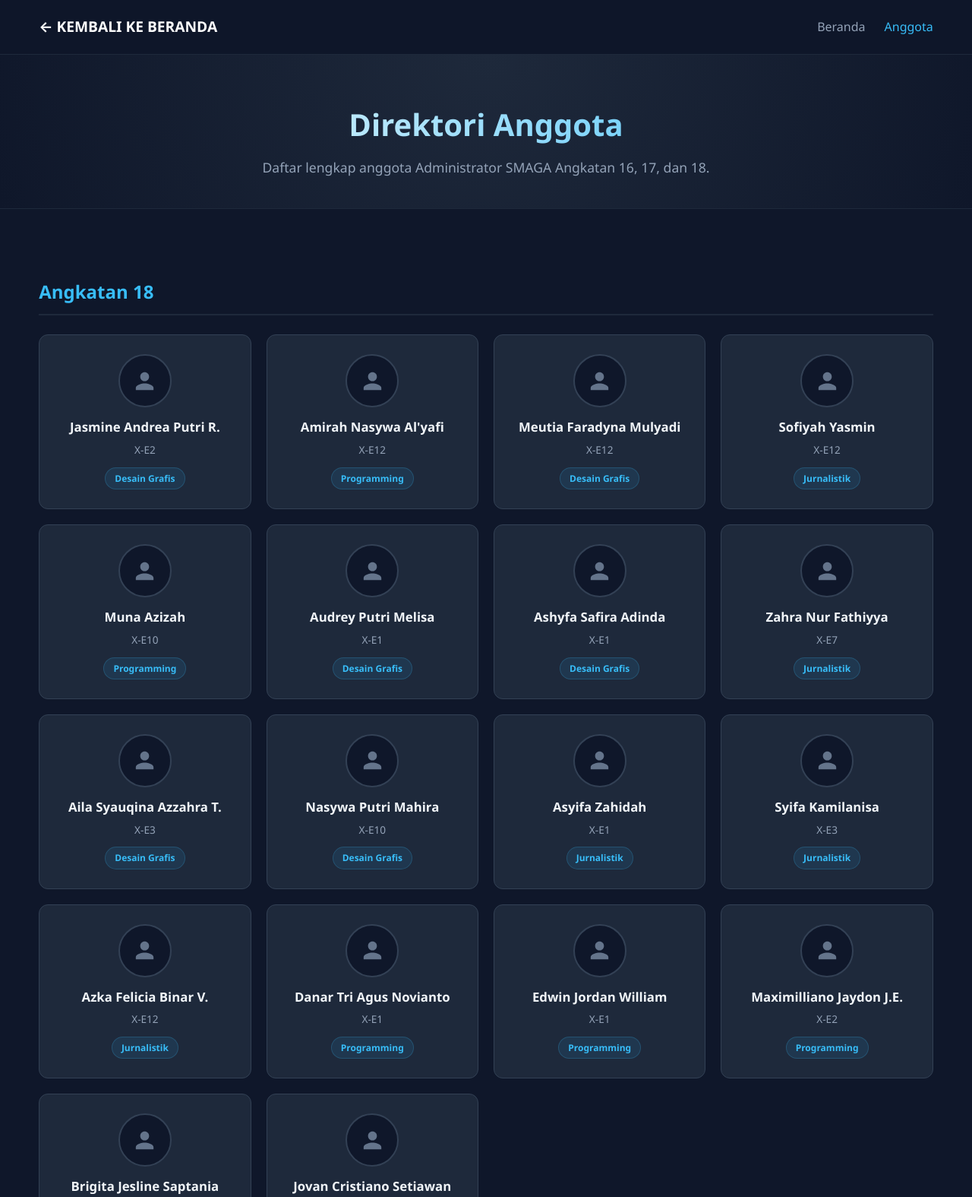
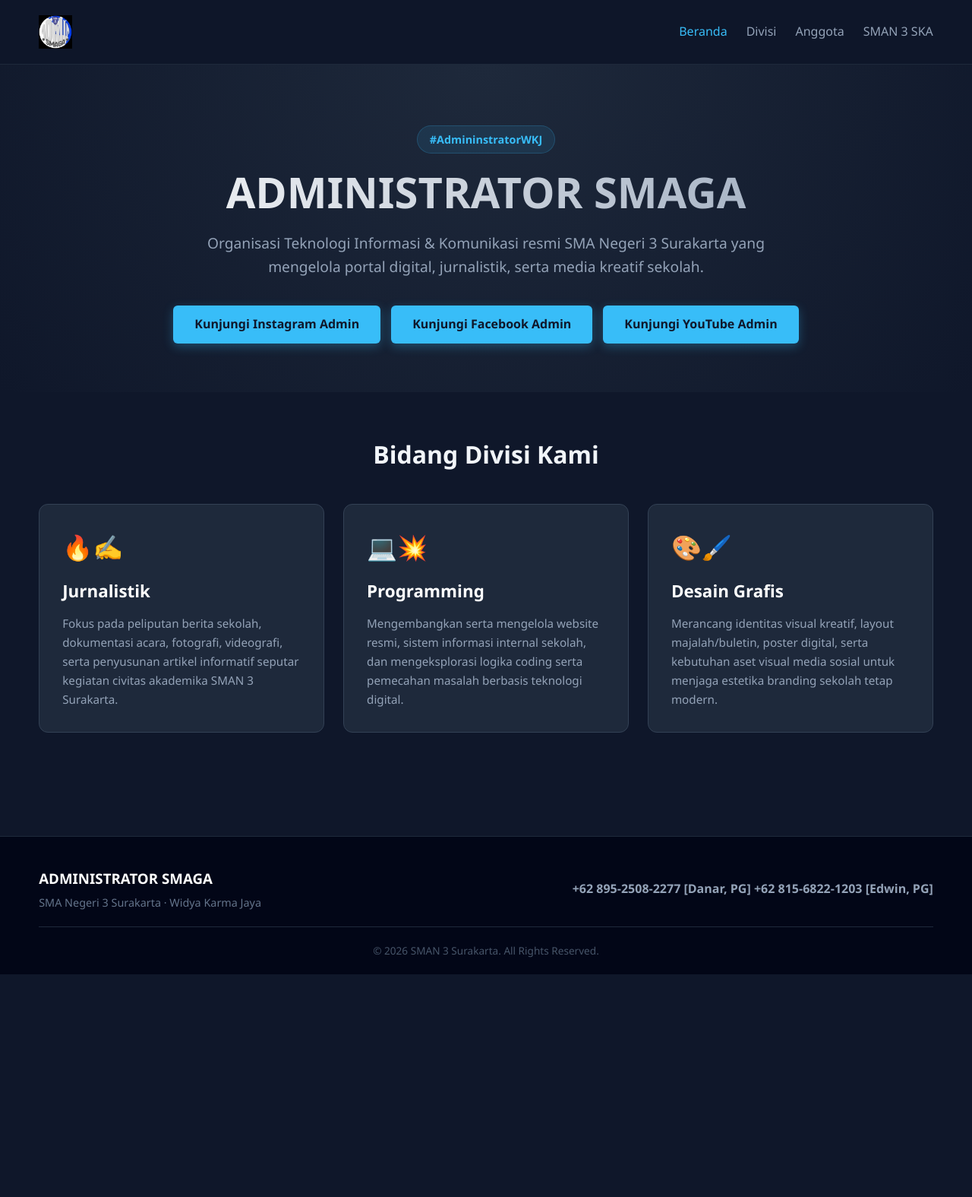
Before and after one commit to agusdanar50-max/admin-pg-tugas-web, a plain HTML site: page index.html in a window 1280 px wide. Shown: the top 1575 px of the page at 76% size. After the commit the page ends 1282 px from the top, so only its background shows below. Drawn offline with Linux system fonts and the light colour scheme.

Commit message:
Update index.html

```diff
--- a/index.html
+++ b/index.html
@@ -3,7 +3,7 @@
 <head>
     <meta charset="UTF-8">
     <meta name="viewport" content="width=device-width, initial-scale=1.0">
-    <title>Daftar Anggota | ADMINISTRATOR SMAGA</title>
+    <title>ADMINISTRATOR SMAGA | Official Website</title>
     <style>
         * {
             margin: 0;
@@ -41,11 +41,13 @@
             display: flex;
             align-items: center;
             gap: 12px;
-            font-weight: 700;
-            font-size: 1.2rem;
-            color: #fff;
-            text-decoration: none;
-            cursor: pointer;
+        }
+        .logo-image {
+            display: block;
+            width: auto;
+            height: 44px;
+            max-width: 180px;
+            object-fit: contain;
         }
         .nav-links {
             display: flex;
@@ -62,209 +64,269 @@
             color: #38bdf8;
         }
 
-        /* Header Halaman */
-        .page-header {
-            padding: 60px 0 40px;
+        /* Hero Section */
+        .hero {
+            padding: 80px 0 64px;
             text-align: center;
             background: radial-gradient(circle at top, #1e293b 0%, #0f172a 100%);
-            border-bottom: 1px solid #1e293b;
         }
-        .page-header h1 {
-            font-size: 2.5rem;
+        .hashtag {
+            display: inline-block;
+            background-color: rgba(56, 189, 248, 0.1);
+            color: #38bdf8;
+            padding: 6px 16px;
+            border-radius: 20px;
+            font-weight: 600;
+            font-size: 0.9rem;
+            margin-bottom: 20px;
+            border: 1px solid rgba(56, 189, 248, 0.2);
+        }
+        .hero h1 {
+            font-size: 3.5rem;
+            line-height: 1.1;
             font-weight: 800;
-            background: linear-gradient(to right, #fff, #38bdf8);
+            margin-bottom: 20px;
+            background: linear-gradient(to right, #fff, #94a3b8);
             -webkit-background-clip: text;
             -webkit-text-fill-color: transparent;
-            margin-bottom: 10px;
         }
-        .page-header p {
+        .hero p {
+            font-size: 1.2rem;
+            line-height: 1.65;
+            max-width: 750px;
+            margin: 0 auto 35px auto;
             color: #94a3b8;
-            font-size: 1.1rem;
+        }
+        .btn {
+            display: inline-block;
+            padding: 12px 28px;
+            min-height: 48px;
+            border-radius: 6px;
+            text-decoration: none;
+            font-weight: 600;
+            transition: all 0.3s ease;
+        }
+        .hero-actions {
+            display: flex;
+            justify-content: center;
+            flex-wrap: wrap;
+            gap: 14px;
+        }
+        .btn-instagram,
+        .btn-youtube,
+        .btn-facebook {
+            background-color: #38bdf8;
+            color: #0f172a;
+            box-shadow: 0 4px 14px rgba(56, 189, 248, 0.3);
+        }
+        .btn-instagram:hover,
+        .btn-youtube:hover,
+        .btn-facebook:hover {
+            background-color: #0ea5e9;
+            transform: translateY(-2px);
         }
 
-        /* Anggota Grid Section */
-        .anggota-section {
-            padding: 40px 0 80px;
+        /* Divisi Section */
+        .divisions-section {
+            padding: 56px 0;
         }
-        .angkatan-title {
-            font-size: 1.5rem;
-            color: #38bdf8;
-            margin: 50px 0 25px;
-            border-bottom: 2px solid #1e293b;
-            padding-bottom: 10px;
-            display: flex;
-            align-items: center;
-            gap: 10px;
+        .section-title {
+            text-align: center;
+            font-size: 2rem;
+            margin-bottom: 40px;
+            font-weight: 700;
         }
-        .member-grid {
+        .divisions-grid {
             display: grid;
-            grid-template-columns: repeat(auto-fill, minmax(220px, 1fr));
-            gap: 20px;
+            grid-template-columns: repeat(auto-fit, minmax(min(100%, 280px), 1fr));
+            gap: 25px;
         }
-
-        /* Member Card dengan Foto Anonim */
-        .member-card {
+        .div-card {
+            display: block;
+            min-width: 0;
+            overflow-wrap: anywhere;
             background-color: #1e293b;
-            padding: 25px 20px;
+            border: 1px solid #334155;
+            padding: 30px;
             border-radius: 12px;
-            border: 1px solid #334155;
-            text-align: center;
+            color: inherit;
+            text-decoration: none;
             transition: transform 0.3s, border-color 0.3s;
         }
-        .member-card:hover {
+        .div-card:hover,
+        .div-card:focus-visible {
             transform: translateY(-5px);
             border-color: #38bdf8;
         }
-        .anon-photo {
-            width: 70px;
-            height: 70px;
-            border-radius: 50%;
-            background-color: #0f172a;
-            border: 2px solid #334155;
-            margin: 0 auto 15px;
+        .div-card:focus-visible {
+            outline: 2px solid #38bdf8;
+            outline-offset: 3px;
+        }
+        .div-icon {
+            font-size: 2rem;
+            margin-bottom: 15px;
+            display: inline-block;
+        }
+        .div-card h3 {
+            font-size: 1.4rem;
+            margin-bottom: 12px;
+            color: #fff;
+        }
+        .div-card p {
+            color: #94a3b8;
+            font-size: 0.95rem;
+            line-height: 1.65;
+        }
+
+        /* Footer */
+        footer {
+            background-color: #020617;
+            border-top: 1px solid #1e293b;
+            padding: 40px 0 20px 0;
+            margin-top: 80px;
+        }
+        .footer-content {
             display: flex;
+            justify-content: space-between;
             align-items: center;
-            justify-content: center;
+            flex-wrap: wrap;
+            gap: 20px;
+            padding-bottom: 20px;
+        }
+        .footer-brand h3 {
+            color: #fff;
+            margin-bottom: 5px;
+        }
+        .footer-brand p {
             color: #64748b;
+            font-size: 0.9rem;
         }
-        .anon-photo svg {
-            width: 35px;
-            height: 35px;
-            fill: currentColor;
+        .footer-social a {
+            color: #94a3b8;
+            text-decoration: none;
+            font-weight: 600;
+            transition: color 0.3s;
         }
-        .member-card h4 {
-            color: #f1f5f9;
-            margin-bottom: 8px;
-            font-size: 1.05rem;
-            line-height: 1.3;
+        .footer-social a:hover {
+            color: #38bdf8;
         }
-        .member-card p {
+        .copyright {
+            text-align: center;
+            border-top: 1px solid #1e293b;
+            padding-top: 20px;
+            color: #475569;
             font-size: 0.85rem;
-            color: #94a3b8;
-            margin-bottom: 12px;
-        }
-        .member-badge {
-            display: inline-block;
-            padding: 4px 12px;
-            background: rgba(56, 189, 248, 0.1);
-            color: #38bdf8;
-            border-radius: 20px;
-            font-size: 0.75rem;
-            font-weight: 600;
-            border: 1px solid rgba(56, 189, 248, 0.2);
         }
 
         @media (max-width: 768px) {
             .nav-links { display: none; }
-            .page-header h1 { font-size: 2rem; }
-            .member-grid { grid-template-columns: repeat(auto-fill, minmax(160px, 1fr)); }
-            .member-card { padding: 20px 15px; }
-            .member-card h4 { font-size: 0.95rem; }
+            .hero { padding: 64px 0 48px; }
+            .hero h1 { font-size: 2.1rem; }
+            .hero p { font-size: 1.05rem; }
+            .divisions-section { padding: 44px 0; }
+            .section-title { font-size: 1.75rem; margin-bottom: 28px; }
+            .divisions-grid { grid-template-columns: minmax(0, 1fr); gap: 18px; }
+            .div-card { padding: 24px; }
+            .hero-actions {
+                flex-direction: column;
+                align-items: center;
+                gap: 12px;
+            }
+            .hero-actions .btn {
+                width: min(100%, 320px);
+                text-align: center;
+            }
+            footer { margin-top: 48px; padding-top: 32px; }
+            .footer-content { flex-direction: column; text-align: center; }
+        }
+        @media (max-width: 420px) {
+            .hero { padding: 52px 0 40px; }
+            .hero h1 { font-size: 1.8rem; }
+            .hero p { font-size: 1rem; }
+            .hashtag { font-size: 0.8rem; }
+            .section-title { font-size: 1.5rem; }
+            .div-card { padding: 20px; }
+            .div-card h3 { font-size: 1.25rem; }
+            .div-card p { font-size: 0.9rem; }
+            .hero-actions .btn { padding: 12px 18px; }
         }
     </style>
 </head>
 <body>
 
-    <!-- Navigasi -->
+    <!-- Navbar -->
     <header>
         <div class="container">
             <nav>
-                <a href="index.html" onclick="if(document.referrer) { history.back(); return false; }" class="logo-area">
-                    &larr; KEMBALI KE BERANDA
-                </a>
+                <div class="logo-area">
+                    <img class="logo-image" src="imagosdeo/LogoAdminRealNoFekFek100Persen.jpg" alt="Administrator SMAGA" onerror="this.style.display='none'">
+                </div>
                 <ul class="nav-links">
-                    <li><a href="index.html">Beranda</a></li>
-                    <li><a href="#" class="active">Anggota</a></li>
+                    <li><a href="#" class="active">Beranda</a></li>
+                    <li><a href="#divisi">Divisi</a></li>
+                    <!-- Tautan ke Halaman Anggota -->
+                    <li><a href="anggota.html">Anggota</a></li>
+                    <li><a href="https://sman3-slo.sch.id/" target="_blank">SMAN 3 SKA</a></li>
                 </ul>
             </nav>
         </div>
     </header>
 
-    <!-- Header Halaman -->
-    <section class="page-header">
+    <section class="hero" id="home">
         <div class="container">
-            <h1>Direktori Anggota</h1>
-            <p>Daftar lengkap anggota Administrator SMAGA Angkatan 16, 17, dan 18.</p>
+            <span class="hashtag">#AdmininstratorWKJ</span>
+            <h1>ADMINISTRATOR SMAGA</h1>
+            <p>Organisasi Teknologi Informasi & Komunikasi resmi SMA Negeri 3 Surakarta yang mengelola portal digital, jurnalistik, serta media kreatif sekolah.</p>
+            <div class="hero-actions">
+                <a href="https://www.instagram.com/adminsmaga/" target="_blank" rel="noopener noreferrer" class="btn btn-instagram">Kunjungi Instagram Admin</a>
+                <a href="https://www.facebook.com/p/Administrator-Smaga-100063067727322/" target="_blank" rel="noopener noreferrer" class="btn btn-facebook">Kunjungi Facebook Admin</a>
+                <a href="https://youtube.com/@administratorsmaga3364?si=0BDfOEh_OyTd3XZL/" target="_blank" rel="noopener noreferrer" class="btn btn-youtube">Kunjungi YouTube Admin</a>
+            </div>
         </div>
     </section>
 
-    <!-- Section Data Anggota -->
-    <section class="container anggota-section">
+    <!-- Divisi Section -->
+    <section class="container" id="divisi">
+        <div class="divisions-section">
+            <h2 class="section-title">Bidang Divisi Kami</h2>
+            <div class="divisions-grid">
+                <a class="div-card" href="#" onclick="return false;">
+                    <span class="div-icon">🔥✍️</span>
+                    <h3>Jurnalistik</h3>
+                    <p>Fokus pada peliputan berita sekolah, dokumentasi acara, fotografi, videografi, serta penyusunan artikel informatif seputar kegiatan civitas akademika SMAN 3 Surakarta.</p>
+                </a>
+                <a class="div-card" href="#" onclick="return false;">
+                    <span class="div-icon">💻💥</span>
+                    <h3>Programming</h3>
+                    <p>Mengembangkan serta mengelola website resmi, sistem informasi internal sekolah, dan mengeksplorasi logika coding serta pemecahan masalah berbasis teknologi digital.</p>
+                </a>
+                <a class="div-card" href="#" onclick="return false;">
+                    <span class="div-icon">🎨🖌️</span>
+                    <h3>Desain Grafis</h3>
+                    <p>Merancang identitas visual kreatif, layout majalah/buletin, poster digital, serta kebutuhan aset visual media sosial untuk menjaga estetika branding sekolah tetap modern.</p>
+                </a>
+            </div>
+        </div>
+    </section>
 
-        <!-- Template Foto Anonim (SVG) -->
-        <svg style="display: none;">
-            <symbol id="icon-user" viewBox="0 0 24 24">
-                <path d="M12 12c2.21 0 4-1.79 4-4s-1.79-4-4-4-4 1.79-4 4 1.79 4 4 4zm0 2c-2.67 0-8 1.34-8 4v2h16v-2c0-2.66-5.33-4-8-4z"/>
-            </symbol>
-        </svg>
-
-        <!-- ANGKATAN 18 -->
-        <h3 class="angkatan-title">Angkatan 18</h3>
-        <div class="member-grid">
-            <div class="member-card"><div class="anon-photo"><svg><use href="#icon-user"></use></svg></div><h4>Jasmine Andrea Putri R.</h4><p>X-E2</p><span class="member-badge">Desain Grafis</span></div>
-            <div class="member-card"><div class="anon-photo"><svg><use href="#icon-user"></use></svg></div><h4>Amirah Nasywa Al'yafi</h4><p>X-E12</p><span class="member-badge">Programming</span></div>
-            <div class="member-card"><div class="anon-photo"><svg><use href="#icon-user"></use></svg></div><h4>Meutia Faradyna Mulyadi</h4><p>X-E12</p><span class="member-badge">Desain Grafis</span></div>
-            <div class="member-card"><div class="anon-photo"><svg><use href="#icon-user"></use></svg></div><h4>Sofiyah Yasmin</h4><p>X-E12</p><span class="member-badge">Jurnalistik</span></div>
-            <div class="member-card"><div class="anon-photo"><svg><use href="#icon-user"></use></svg></div><h4>Muna Azizah</h4><p>X-E10</p><span class="member-badge">Programming</span></div>
-            <div class="member-card"><div class="anon-photo"><svg><use href="#icon-user"></use></svg></div><h4>Audrey Putri Melisa</h4><p>X-E1</p><span class="member-badge">Desain Grafis</span></div>
-            <div class="member-card"><div class="anon-photo"><svg><use href="#icon-user"></use></svg></div><h4>Ashyfa Safira Adinda</h4><p>X-E1</p><span class="member-badge">Desain Grafis</span></div>
-            <div class="member-card"><div class="anon-photo"><svg><use href="#icon-user"></use></svg></div><h4>Zahra Nur Fathiyya</h4><p>X-E7</p><span class="member-badge">Jurnalistik</span></div>
-            <div class="member-card"><div class="anon-photo"><svg><use href="#icon-user"></use></svg></div><h4>Aila Syauqina Azzahra T.</h4><p>X-E3</p><span class="member-badge">Desain Grafis</span></div>
-            <div class="member-card"><div class="anon-photo"><svg><use href="#icon-user"></use></svg></div><h4>Nasywa Putri Mahira</h4><p>X-E10</p><span class="member-badge">Desain Grafis</span></div>
-            <div class="member-card"><div class="anon-photo"><svg><use href="#icon-user"></use></svg></div><h4>Asyifa Zahidah</h4><p>X-E1</p><span class="member-badge">Jurnalistik</span></div>
-            <div class="member-card"><div class="anon-photo"><svg><use href="#icon-user"></use></svg></div><h4>Syifa Kamilanisa</h4><p>X-E3</p><span class="member-badge">Jurnalistik</span></div>
-            <div class="member-card"><div class="anon-photo"><svg><use href="#icon-user"></use></svg></div><h4>Azka Felicia Binar V.</h4><p>X-E12</p><span class="member-badge">Jurnalistik</span></div>
-            <div class="member-card"><div class="anon-photo"><svg><use href="#icon-user"></use></svg></div><h4>Danar Tri Agus Novianto</h4><p>X-E1</p><span class="member-badge">Programming</span></div>
-            <div class="member-card"><div class="anon-photo"><svg><use href="#icon-user"></use></svg></div><h4>Edwin Jordan William</h4><p>X-E1</p><span class="member-badge">Programming</span></div>
-            <div class="member-card"><div class="anon-photo"><svg><use href="#icon-user"></use></svg></div><h4>Maximilliano Jaydon J.E.</h4><p>X-E2</p><span class="member-badge">Programming</span></div>
-            <div class="member-card"><div class="anon-photo"><svg><use href="#icon-user"></use></svg></div><h4>Brigita Jesline Saptania</h4><p>X-E2</p><span class="member-badge">Jurnalistik</span></div>
-            <div class="member-card"><div class="anon-photo"><svg><use href="#icon-user"></use></svg></div><h4>Jovan Cristiano Setiawan</h4><p>X-E3</p><span class="member-badge">Jurnalistik</span></div>
+    <!-- Footer -->
+    <footer>
+        <div class="container">
+            <div class="footer-content">
+                <div class="footer-brand">
+                    <h3>ADMINISTRATOR SMAGA</h3>
+                    <p>SMA Negeri 3 Surakarta · Widya Karma Jaya</p>
+                </div>
+                <div class="footer-social">
+                    <a href="https://wa.me/6289525082277" target="_blank">+62 895-2508-2277 [Danar, PG]</a>
+                    <a href="https://wa.me/6281568221023" target="_blank">+62 815-6822-1203 [Edwin, PG]</a>
+                </div>
+            </div>
+            <div class="copyright">
+                &copy; 2026 SMAN 3 Surakarta. All Rights Reserved.
+            </div>
         </div>
-
-        <!-- ANGKATAN 17 -->
-        <h3 class="angkatan-title">Angkatan 17</h3>
-        <div class="member-grid">
-            <div class="member-card"><div class="anon-photo"><svg><use href="#icon-user"></use></svg></div><h4>Angga Pratama</h4><p>XI-F4</p><span class="member-badge">Jurnalistik</span></div>
-            <div class="member-card"><div class="anon-photo"><svg><use href="#icon-user"></use></svg></div><h4>Adelia Callysta Putri</h4><p>XI-F4</p><span class="member-badge">Jurnalistik</span></div>
-            <div class="member-card"><div class="anon-photo"><svg><use href="#icon-user"></use></svg></div><h4>Adriel Brian Bagustama</h4><p>XI-F1</p><span class="member-badge">Jurnalistik</span></div>
-            <div class="member-card"><div class="anon-photo"><svg><use href="#icon-user"></use></svg></div><h4>Aswin Apta Ady D.</h4><p>XI-F2</p><span class="member-badge">Programming</span></div>
-            <div class="member-card"><div class="anon-photo"><svg><use href="#icon-user"></use></svg></div><h4>Gilang Rivalinov Tri C.</h4><p>XI-F8</p><span class="member-badge">Desain Grafis</span></div>
-            <div class="member-card"><div class="anon-photo"><svg><use href="#icon-user"></use></svg></div><h4>Fauzan Ahnaf Ma'rufi</h4><p>XI-F2</p><span class="member-badge">Desain Grafis</span></div>
-            <div class="member-card"><div class="anon-photo"><svg><use href="#icon-user"></use></svg></div><h4>Daninggar Madi Putri</h4><p>XI-F3</p><span class="member-badge">Desain Grafis</span></div>
-            <div class="member-card"><div class="anon-photo"><svg><use href="#icon-user"></use></svg></div><h4>Habibi Muhammad Y.</h4><p>XI-F2</p><span class="member-badge">Programming</span></div>
-            <div class="member-card"><div class="anon-photo"><svg><use href="#icon-user"></use></svg></div><h4>Arfa Al Ghifari Prabowo</h4><p>XI-F3</p><span class="member-badge">Programming</span></div>
-            <div class="member-card"><div class="anon-photo"><svg><use href="#icon-user"></use></svg></div><h4>Yuma Asyhari</h4><p>XI-F1</p><span class="member-badge">Programming</span></div>
-            <div class="member-card"><div class="anon-photo"><svg><use href="#icon-user"></use></svg></div><h4>Amira Qonita Safaraz</h4><p>XI-F2</p><span class="member-badge">Programming</span></div>
-            <div class="member-card"><div class="anon-photo"><svg><use href="#icon-user"></use></svg></div><h4>Naufall Nizaar Saputra</h4><p>XI-F1</p><span class="member-badge">Programming</span></div>
-            <div class="member-card"><div class="anon-photo"><svg><use href="#icon-user"></use></svg></div><h4>Dhafino Satria Pradana</h4><p>XI-F1</p><span class="member-badge">Programming</span></div>
-            <div class="member-card"><div class="anon-photo"><svg><use href="#icon-user"></use></svg></div><h4>Djangkep Geraldo Sahadi</h4><p>XI-F5</p><span class="member-badge">Jurnalistik</span></div>
-            <div class="member-card"><div class="anon-photo"><svg><use href="#icon-user"></use></svg></div><h4>Aqila Putri Ricona</h4><p>XI-F3</p><span class="member-badge">Jurnalistik</span></div>
-            <div class="member-card"><div class="anon-photo"><svg><use href="#icon-user"></use></svg></div><h4>Salsabila Putri Nania</h4><p>XI-F1</p><span class="member-badge">Jurnalistik</span></div>
-            <div class="member-card"><div class="anon-photo"><svg><use href="#icon-user"></use></svg></div><h4>Sarifa Noor Asteri</h4><p>XI-F3</p><span class="member-badge">Jurnalistik</span></div>
-            <div class="member-card"><div class="anon-photo"><svg><use href="#icon-user"></use></svg></div><h4>Muhammad Farras</h4><p>XI-F3</p><span class="member-badge">Jurnalistik</span></div>
-            <div class="member-card"><div class="anon-photo"><svg><use href="#icon-user"></use></svg></div><h4>Aurello Orlin Gaviota</h4><p>XI-F5</p><span class="member-badge">Jurnalistik</span></div>
-            <div class="member-card"><div class="anon-photo"><svg><use href="#icon-user"></use></svg></div><h4>Albert Anastasius S.</h4><p>XI-F12</p><span class="member-badge">Jurnalistik</span></div>
-            <div class="member-card"><div class="anon-photo"><svg><use href="#icon-user"></use></svg></div><h4>Keisha Abelia Putri</h4><p>XI-F1</p><span class="member-badge">Programming</span></div>
-            <div class="member-card"><div class="anon-photo"><svg><use href="#icon-user"></use></svg></div><h4>Deni Putra Tiksa</h4><p>XI-F5</p><span class="member-badge">Desain Grafis</span></div>
-            <div class="member-card"><div class="anon-photo"><svg><use href="#icon-user"></use></svg></div><h4>Davin Arya Ramadhan</h4><p>XI-F3</p><span class="member-badge">Desain Grafis</span></div>
-            <div class="member-card"><div class="anon-photo"><svg><use href="#icon-user"></use></svg></div><h4>M. Justin Bintang K.</h4><p>XI-F5</p><span class="member-badge">Desain Grafis</span></div>
-        </div>
-
-        <!-- ANGKATAN 16 -->
-        <h3 class="angkatan-title">Angkatan 16</h3>
-        <div class="member-grid">
-            <div class="member-card"><div class="anon-photo"><svg><use href="#icon-user"></use></svg></div><h4>Regina Freya Nathniela</h4><p>XII-F6</p><span class="member-badge">Jurnalistik</span></div>
-            <div class="member-card"><div class="anon-photo"><svg><use href="#icon-user"></use></svg></div><h4>Anastasia Novena M. R.</h4><p>XII-F8</p><span class="member-badge">Jurnalistik</span></div>
-            <div class="member-card"><div class="anon-photo"><svg><use href="#icon-user"></use></svg></div><h4>Aira Zigni Azzahro</h4><p>XII-F8</p><span class="member-badge">Jurnalistik</span></div>
-            <div class="member-card"><div class="anon-photo"><svg><use href="#icon-user"></use></svg></div><h4>Cecilia Sita Ajeng L.</h4><p>XII-F10</p><span class="member-badge">Jurnalistik</span></div>
-            <div class="member-card"><div class="anon-photo"><svg><use href="#icon-user"></use></svg></div><h4>Aulia Azka Mahaswari</h4><p>XII-F1</p><span class="member-badge">Desain Grafis</span></div>
-            <div class="member-card"><div class="anon-photo"><svg><use href="#icon-user"></use></svg></div><h4>Arsatria Farhan C. R.</h4><p>XII-F2</p><span class="member-badge">Programming</span></div>
-            <div class="member-card"><div class="anon-photo"><svg><use href="#icon-user"></use></svg></div><h4>Aisha Musika Marella</h4><p>XII-F1</p><span class="member-badge">Desain Grafis</span></div>
-            <div class="member-card"><div class="anon-photo"><svg><use href="#icon-user"></use></svg></div><h4>William Reagan Hartanto</h4><p>XII-F1</p><span class="member-badge">Programming</span></div>
-            <div class="member-card"><div class="anon-photo"><svg><use href="#icon-user"></use></svg></div><h4>Indira Daniswara H.</h4><p>-</p><span class="member-badge">-</span></div>
-        </div>
-
-    </section>
+    </footer>
 
 </body>
 </html>
```
